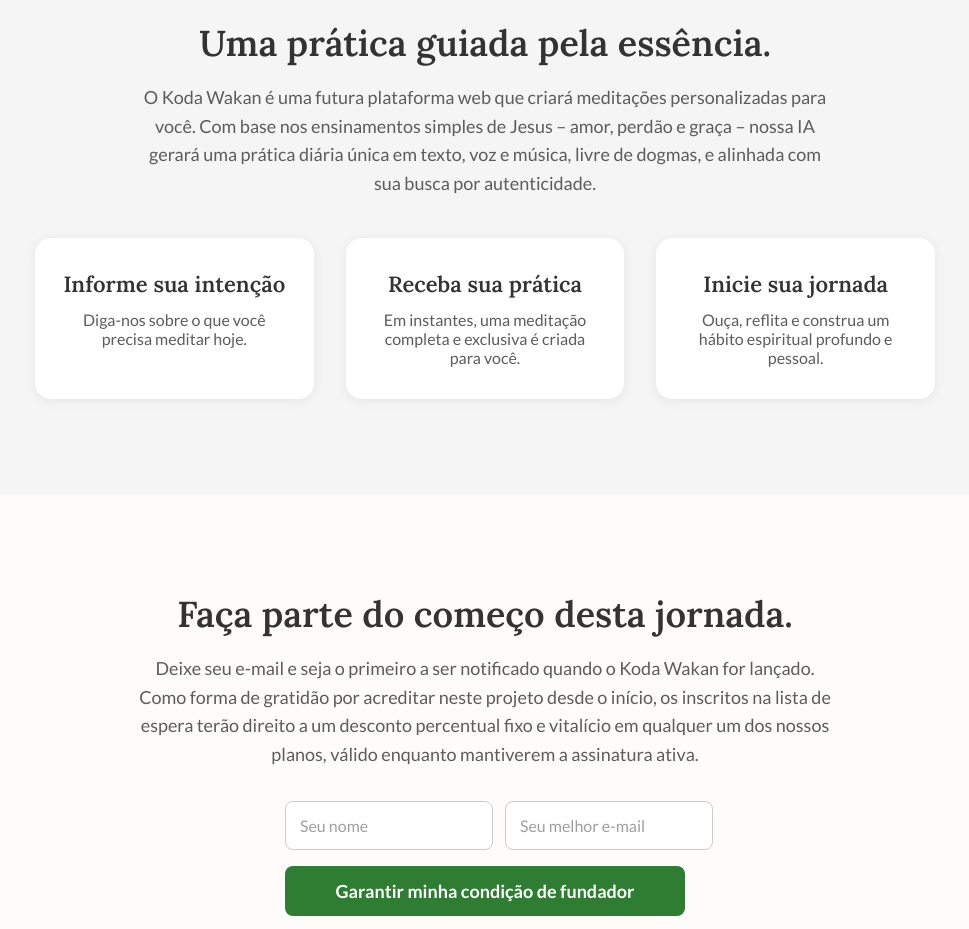
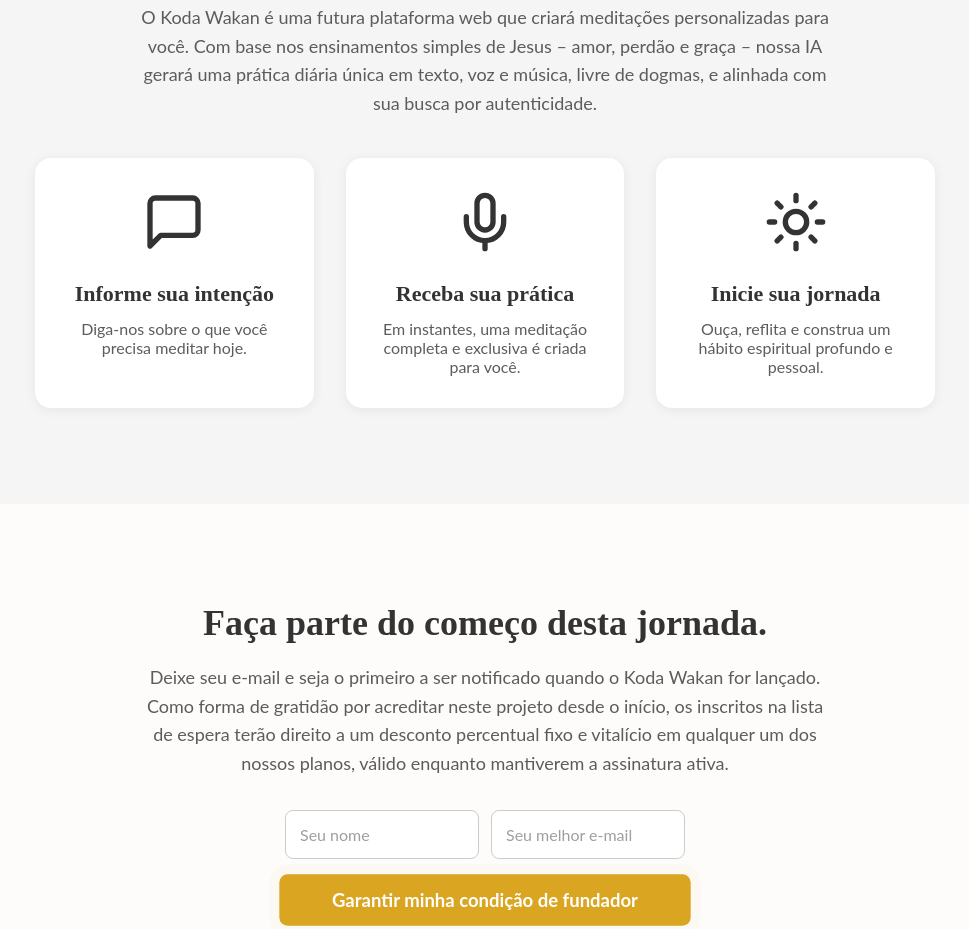
Before and after one commit to kodawakan/koda-wakan-landing-page, a plain HTML site: page index.html in a window 1280 px wide. Shown: the part 1326-2255 px from the top of the page, without its empty margins (155-1124 px from the left). Drawn offline with Linux system fonts and the light colour scheme.

Commit message:
Add files via upload

```diff
--- a/index.html
+++ b/index.html
@@ -5,8 +5,20 @@
   <meta name="viewport" content="width=device-width, initial-scale=1.0" />
   <title>Koda Wakan - Waitlist</title>
   <meta name="description" content="Sua prática espiritual diária, com profundidade e sem dogmas." />
-  <!-- Favicon removido -->
   <style>
+    /* Reset e Box Sizing para melhor responsividade */
+    * {
+      box-sizing: border-box;
+    }
+    html, body {
+      margin: 0;
+      padding: 0;
+      font-family: 'Lato', Arial, Helvetica, sans-serif;
+      background: var(--white);
+      color: var(--dark);
+      min-height: 100vh;
+      overflow-x: hidden; /* Evita rolagem horizontal indesejada */
+    }
     @import url('https://fonts.googleapis.com/css2?family=Lato:wght@400;700&family=Lora:wght@400;600;700&display=swap');
     :root {
       --white: #FDFCFB;
@@ -15,19 +27,14 @@
       --hope: #2E7D32;
       --hope-hover: #1B5E20;
       --success: #2E7D32;
+      --error-red: #e53935;
       --border: #CCCCCC;
       --placeholder: #9E9E9E;
       --max-content: 1100px;
       --max-paragraph: 700px;
       --section-space: 96px;
-    }
-    html, body {
-      margin: 0;
-      padding: 0;
-      font-family: 'Lato', Arial, Helvetica, sans-serif;
-      background: var(--white);
-      color: var(--dark);
-      min-height: 100vh;
+      --golden-accent: #DAA520; /* Nova cor de destaque */
+      --golden-hover: #B8860B; /* Cor de hover para o dourado */
     }
     body {
       display: flex;
@@ -119,6 +126,7 @@
       background: #fff;
       outline: none;
       transition: border 0.2s;
+      width: 100%; /* Garante que o input ocupe a largura total */
     }
     .waitlist-input:focus {
       border-color: var(--hope);
@@ -130,7 +138,7 @@
       color: var(--placeholder);
     }
     .waitlist-btn {
-      background: var(--hope);
+      background: var(--golden-accent); /* Usando a nova cor */
       color: #fff;
       font-family: 'Lato', Arial, sans-serif;
       font-weight: 700;
@@ -141,32 +149,43 @@
       cursor: pointer;
       transition: background 0.3s, transform 0.3s;
       margin-top: 4px;
+      width: 100%; /* Botão em largura total para mobile */
+    }
+    @media (min-width: 600px) {
+      .waitlist-btn {
+        width: auto; /* Ocupa a largura necessária em telas maiores */
+      }
     }
     .waitlist-btn:hover, .waitlist-btn:focus {
-      background: var(--hope-hover);
+      background: var(--golden-hover);
       transform: scale(1.03);
     }
     .waitlist-btn:disabled {
-      background: var(--hope);
+      background: var(--golden-accent);
       color: #fff;
       opacity: 0.6;
       cursor: not-allowed;
     }
-    .success-message, .error-message {
-      color: var(--success);
+    .success-message,
+    .error-message {
       font-family: 'Lato', Arial, sans-serif;
       font-size: 16px;
       background: #fff;
       border-radius: 8px;
       padding: 16px 24px;
-      margin: 32px auto 0 auto;
+      margin: 12px auto 0 auto;
       max-width: 400px;
       box-shadow: 0 2px 8px #0001;
       text-align: center;
       font-weight: 500;
+      width: 100%;
+    }
+    .success-message {
+      color: var(--success);
     }
     .error-message {
-      color: #e53935;
+      color: var(--error-red);
+      border: 1px solid var(--error-red);
     }
     .section {
       background: var(--white);
@@ -234,6 +253,13 @@
       transform: translateY(-8px) scale(1.03);
       box-shadow: 0 6px 24px #0002;
     }
+    .card-icon {
+      margin-bottom: 24px;
+    }
+    .card-icon svg {
+      width: 64px;
+      height: 64px;
+    }
     .card-title {
       font-family: 'Lora', serif;
       font-size: 22px;
@@ -255,7 +281,7 @@
       font-size: 14px;
       margin-top: auto;
     }
-    /* Animations */
+    /* Animações */
     .fade-in {
       opacity: 0;
       animation: fadeIn 0.8s ease forwards;
@@ -274,12 +300,20 @@
     @keyframes slideUp {
       to { opacity: 1; transform: none; }
     }
+    @keyframes pulse {
+      0% { transform: scale(1); box-shadow: 0 0 0 0 rgba(218, 165, 32, 0.7); }
+      70% { transform: scale(1.03); box-shadow: 0 0 0 10px rgba(218, 165, 32, 0); }
+      100% { transform: scale(1); box-shadow: 0 0 0 0 rgba(218, 165, 32, 0); }
+    }
+    .waitlist-btn {
+      /* ... estilos existentes ... */
+      animation: pulse 2s infinite;
+    }
   </style>
 </head>
 <body>
   <main>
     <section class="hero fade-in">
-      <!-- Logotipo removido -->
       <h1>Sua prática espiritual diária, com profundidade e sem dogmas.</h1>
       <div class="subtitle">Para você que mantém a fé, mas se sente distante das instituições. Descubra uma nova forma de se conectar com os ensinamentos de amor, graça e perdão.</div>
       <div class="offer">✨ Entre na lista de espera e garanta condições especiais vitalícias como membro fundador.</div>
@@ -305,14 +339,39 @@
         <p class="section-paragraph">O Koda Wakan é uma futura plataforma web que criará meditações personalizadas para você. Com base nos ensinamentos simples de Jesus – amor, perdão e graça – nossa IA gerará uma prática diária única em texto, voz e música, livre de dogmas, e alinhada com sua busca por autenticidade.</p>
         <div class="cards">
           <div class="card stagger-1">
+            <div class="card-icon">
+              <svg xmlns="http://www.w3.org/2000/svg" width="24" height="24" viewBox="0 0 24 24" fill="none" stroke="currentColor" stroke-width="2" stroke-linecap="round" stroke-linejoin="round" class="lucide lucide-message-square">
+                <path d="M21 15a2 2 0 0 1-2 2H7l-4 4V5a2 2 0 0 1 2-2h14a2 2 0 0 1 2 2z"/>
+              </svg>
+            </div>
             <div class="card-title">Informe sua intenção</div>
             <div class="card-text">Diga-nos sobre o que você precisa meditar hoje.</div>
           </div>
           <div class="card stagger-2">
+            <div class="card-icon">
+              <svg xmlns="http://www.w3.org/2000/svg" width="24" height="24" viewBox="0 0 24 24" fill="none" stroke="currentColor" stroke-width="2" stroke-linecap="round" stroke-linejoin="round" class="lucide lucide-mic">
+                <path d="M12 2a3 3 0 0 0-3 3v7a3 3 0 0 0 6 0V5a3 3 0 0 0-3-3z"/>
+                <path d="M19 10v2a7 7 0 0 1-14 0v-2"/>
+                <line x1="12" x2="12" y1="19" y2="22"/>
+              </svg>
+            </div>
             <div class="card-title">Receba sua prática</div>
             <div class="card-text">Em instantes, uma meditação completa e exclusiva é criada para você.</div>
           </div>
           <div class="card stagger-3">
+            <div class="card-icon">
+              <svg xmlns="http://www.w3.org/2000/svg" width="24" height="24" viewBox="0 0 24 24" fill="none" stroke="currentColor" stroke-width="2" stroke-linecap="round" stroke-linejoin="round" class="lucide lucide-sun">
+                <circle cx="12" cy="12" r="4"/>
+                <path d="M12 2v2"/>
+                <path d="M12 20v2"/>
+                <path d="M4.93 4.93l1.41 1.41"/>
+                <path d="M17.66 17.66l1.41 1.41"/>
+                <path d="M2 12h2"/>
+                <path d="M20 12h2"/>
+                <path d="M4.93 19.07l1.41-1.41"/>
+                <path d="M17.66 6.34l1.41-1.41"/>
+              </svg>
+            </div>
             <div class="card-title">Inicie sua jornada</div>
             <div class="card-text">Ouça, reflita e construa um hábito espiritual profundo e pessoal.</div>
           </div>
@@ -337,32 +396,33 @@
   </main>
   <footer class="footer">© 2025 Koda Wakan</footer>
   <script>
-    // URL do Google Apps Script
     const GOOGLE_SHEETS_URL = "https://script.google.com/macros/s/AKfycbxz3pKlcET4T1gahr5zTGCRN44qEen166pQfUCfBi7Scw-1Esob72NlmH2eQMV2jJMSGw/exec";
 
     function validateEmail(email) {
+      // Validates the email format.
       return /^[^\s@]+@[^\s@]+\.[^\s@]+$/.test(email);
     }
     function sanitizeName(name) {
+      // Sanitizes the name input to prevent malicious code and format it correctly.
       return name.trim().replace(/\s+/g, ' ').replace(/[^\p{L} .'-]/gu, '').slice(0, 40);
     }
-    function handleForm(formId, nameId, emailId, successId, buttonText) {
+    function handleForm(formId, nameId, emailId, successId, errorId, buttonText) {
+      // Handles the form submission for a specific form ID.
       const form = document.getElementById(formId);
       const nameInput = document.getElementById(nameId);
       const emailInput = document.getElementById(emailId);
       const successMsg = document.getElementById(successId);
-      const errorMsg = document.getElementById(formId.replace('waitlistForm', 'errorMessage'));
+      const errorMsg = document.getElementById(errorId);
       form.addEventListener('submit', async function(e) {
         e.preventDefault();
-        // Reset messages and errors
+        successMsg.style.display = 'none';
+        errorMsg.style.display = 'none';
         nameInput.classList.remove('error');
         emailInput.classList.remove('error');
-        successMsg.style.display = 'none';
-        errorMsg.style.display = 'none';
-
         let valid = true;
         const name = sanitizeName(nameInput.value);
         const email = emailInput.value.trim();
+        // Validates the name and email fields.
         if (!name) {
           nameInput.classList.add('error');
           valid = false;
@@ -371,44 +431,48 @@
           emailInput.classList.add('error');
           valid = false;
         }
-        if (!valid) return;
-        // Disable button
+        if (!valid) {
+          errorMsg.textContent = 'Por favor, verifique os campos em vermelho.';
+          errorMsg.style.display = 'block';
+          return;
+        }
+        // Disables the button and shows a loading message.
         const btn = form.querySelector('button[type="submit"]');
         btn.disabled = true;
         btn.textContent = 'Enviando...';
-        // Send to Google Sheets
         try {
+          // Sends the form data to the Google Sheets URL.
           const res = await fetch(GOOGLE_SHEETS_URL, {
             method: 'POST',
             headers: { 'Content-Type': 'application/json' },
             body: JSON.stringify({ name, email })
           });
-
-          console.log('Fetch response:', res); // Log da resposta para depuração
-
           if (res.ok) {
+            // Handles success: hides the form and shows a success message.
             form.style.display = 'none';
             successMsg.textContent = `Obrigado, ${name}! Seu e-mail foi adicionado com sucesso. Manteremos você informado(a).`;
             successMsg.style.display = 'block';
           } else {
+            // Handles failure: re-enables the button and shows an error message.
             btn.disabled = false;
             btn.textContent = buttonText;
-            errorMsg.textContent = 'Erro ao enviar. Verifique sua conexão e tente novamente.';
+            errorMsg.textContent = 'Erro ao enviar. Tente novamente.';
             errorMsg.style.display = 'block';
           }
-        } catch(e) {
-          console.error('Connection error:', e); // Log do erro de conexão
+        } catch {
+          // Handles connection errors.
           btn.disabled = false;
           btn.textContent = buttonText;
-          errorMsg.textContent = 'Erro de conexão. Por favor, verifique a URL do Google Apps Script.';
+          errorMsg.textContent = 'Erro de conexão. Tente novamente.';
           errorMsg.style.display = 'block';
         }
       });
     }
-    handleForm('waitlistForm', 'name', 'email', 'successMessage', 'Quero meu benefício de fundador');
-    handleForm('waitlistForm2', 'name2', 'email2', 'successMessage2', 'Garantir minha condição de fundador');
-    // Animations on load
+    // Initializes the form handlers for both forms on the page.
+    handleForm('waitlistForm', 'name', 'email', 'successMessage', 'errorMessage', 'Quero meu benefício de fundador');
+    handleForm('waitlistForm2', 'name2', 'email2', 'successMessage2', 'errorMessage2', 'Garantir minha condição de fundador');
     window.addEventListener('DOMContentLoaded', function() {
+      // Animates the elements on page load.
       document.querySelectorAll('.fade-in').forEach(el => el.style.opacity = 1);
       document.querySelectorAll('.slide-up').forEach(el => el.style.opacity = 1);
       document.querySelectorAll('.stagger-1').forEach(el => el.style.opacity = 1);
```
